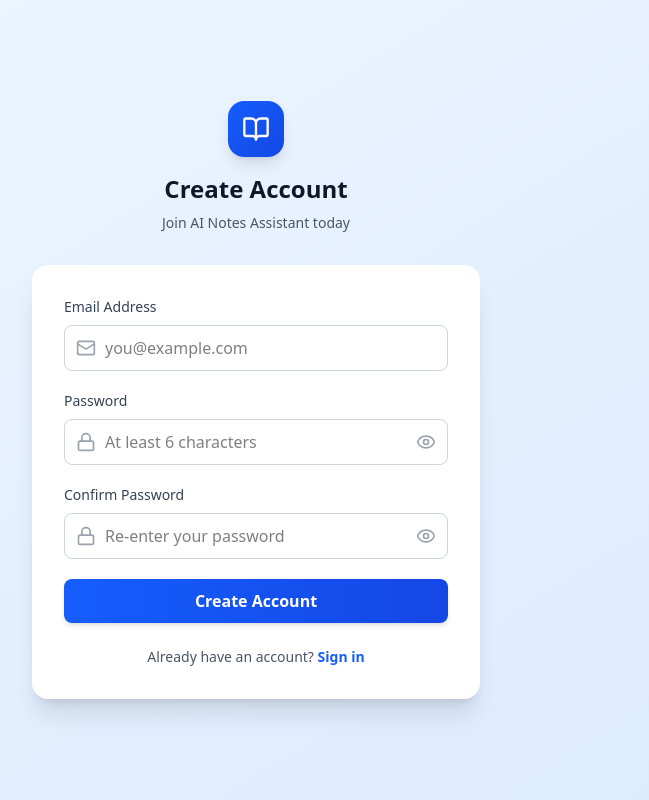
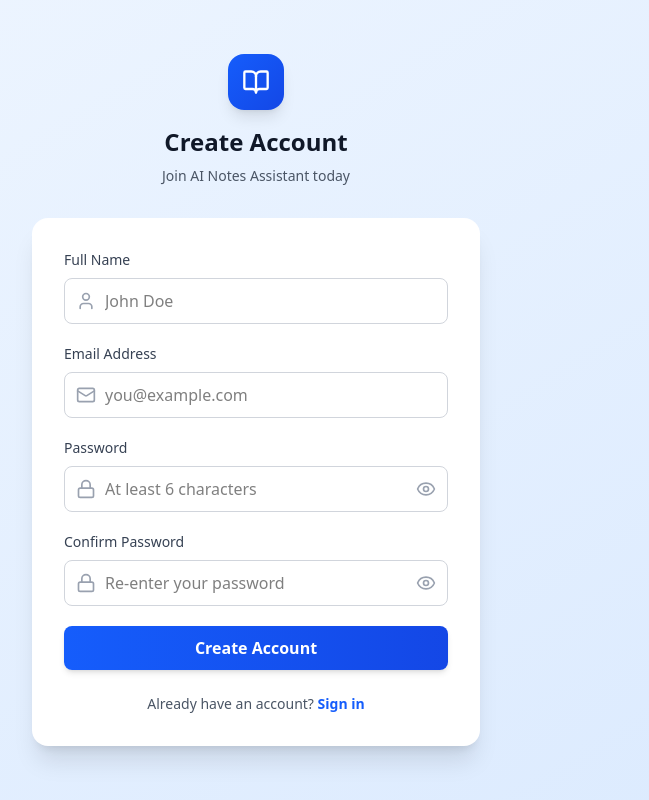
Before and after one commit to o1-spec/note-assist, a Next.js app: page /auth/register in a window 1280 px wide. Shown: the whole page, without its empty margins (384-1033 px from the left). Built offline with nearby package versions, Linux system fonts and the light colour scheme.

Commit message:
added read me

```diff
--- a/src/app/api/auth/register/route.ts
+++ b/src/app/api/auth/register/route.ts
@@ -3,10 +3,9 @@ import bcrypt from 'bcryptjs';
 import connectToDatabase from '@/lib/mongodb';
 import User from '@/models/User';
 
-
 export async function POST(req: NextRequest) {
   try {
-    const { email, password } = await req.json();
+    const { name, email, password } = await req.json();
 
     await connectToDatabase();
 
@@ -16,7 +15,7 @@ export async function POST(req: NextRequest) {
     }
 
     const hashedPassword = await bcrypt.hash(password, 12);
-    const user = new User({ email, password: hashedPassword });
+    const user = new User({ name, email, password: hashedPassword });
     await user.save();
 
     return NextResponse.json({ message: 'User created successfully' }, { status: 201 });
--- a/src/app/auth/register/page.tsx
+++ b/src/app/auth/register/page.tsx
@@ -2,11 +2,12 @@
 
 import { useState } from "react";
 import { useRouter } from "next/navigation";
-import { BookOpen, Mail, Lock, AlertCircle, Eye, EyeOff } from "lucide-react";
+import { BookOpen, Mail, Lock, AlertCircle, Eye, EyeOff, User } from "lucide-react";
 import Link from "next/link";
 import toast from "react-hot-toast";
 
 export default function Register() {
+  const [name, setName] = useState("");
   const [email, setEmail] = useState("");
   const [password, setPassword] = useState("");
   const [confirmPassword, setConfirmPassword] = useState("");
@@ -37,7 +38,7 @@ export default function Register() {
     const res = await fetch("/api/auth/register", {
       method: "POST",
       headers: { "Content-Type": "application/json" },
-      body: JSON.stringify({ email, password }),
+      body: JSON.stringify({ name, email, password }),
     });
 
     if (res.ok) {
@@ -68,6 +69,29 @@ export default function Register() {
         {/* Register Form */}
         <div className="bg-white rounded-2xl shadow-xl p-6 sm:p-8">
           <form onSubmit={handleSubmit} className="space-y-5">
+            <div>
+              <label
+                htmlFor="name"
+                className="block text-sm font-medium text-gray-700 mb-2"
+              >
+                Full Name
+              </label>
+              <div className="relative">
+                <div className="absolute inset-y-0 left-0 pl-3 flex items-center pointer-events-none">
+                  <User className="h-5 w-5 text-gray-400" />
+                </div>
+                <input
+                  type="text"
+                  id="name"
+                  value={name}
+                  onChange={(e) => setName(e.target.value)}
+                  required
+                  className="block w-full pl-10 pr-3 py-2.5 border border-gray-300 rounded-lg focus:ring-2 focus:ring-blue-500 focus:border-blue-500 transition-colors"
+                  placeholder="John Doe"
+                />
+              </div>
+            </div>
+
             <div>
               <label
                 htmlFor="email"
@@ -190,4 +214,4 @@ export default function Register() {
       </div>
     </div>
   );
-}``
+}
--- a/src/app/dashboard/page.tsx
+++ b/src/app/dashboard/page.tsx
@@ -3,7 +3,7 @@
 import { useSession, signOut } from 'next-auth/react';
 import { useRouter } from 'next/navigation';
 import { useEffect, useState } from 'react';
-import { FileText, MessageSquare, Mic, Volume2, LogOut, Sparkles, BookOpen, Loader2 } from 'lucide-react';
+import { FileText, MessageSquare, Mic, Volume2, LogOut, Sparkles, BookOpen, Loader2, X } from 'lucide-react';
 import toast from 'react-hot-toast';
 
 export default function Dashboard() {
@@ -16,6 +16,7 @@ export default function Dashboard() {
   const [question, setQuestion] = useState('');
   const [loading, setLoading] = useState(false);
   const [isListening, setIsListening] = useState(false);
+  const [showLogoutDialog, setShowLogoutDialog] = useState(false);
 
   useEffect(() => {
     if (status === 'unauthenticated') {
@@ -148,8 +149,47 @@ export default function Dashboard() {
     }
   };
 
+  const handleLogout = () => {
+    signOut({ callbackUrl: '/' });
+    toast.success('Logged out successfully');
+  };
+
   return (
     <div className="min-h-screen bg-linear-to-br from-blue-50 to-blue-100">
+      {/* Logout Confirmation Dialog */}
+      {showLogoutDialog && (
+        <div className="fixed inset-0 bg-black bg-opacity-50 flex items-center justify-center z-50 p-4">
+          <div className="bg-white rounded-2xl shadow-xl max-w-md w-full p-6">
+            <div className="flex justify-between items-start mb-4">
+              <h3 className="text-xl font-semibold text-gray-900">Confirm Logout</h3>
+              <button
+                onClick={() => setShowLogoutDialog(false)}
+                className="text-gray-400 hover:text-gray-600 transition-colors"
+              >
+                <X className="w-5 h-5" />
+              </button>
+            </div>
+            <p className="text-gray-600 mb-6">
+              Are you sure you want to log out? Any unsaved work will be lost.
+            </p>
+            <div className="flex gap-3">
+              <button
+                onClick={() => setShowLogoutDialog(false)}
+                className="flex-1 px-4 py-2.5 border border-gray-300 text-gray-700 rounded-lg hover:bg-gray-50 transition-colors font-medium"
+              >
+                Cancel
+              </button>
+              <button
+                onClick={handleLogout}
+                className="flex-1 px-4 py-2.5 bg-red-600 text-white rounded-lg hover:bg-red-700 transition-colors font-medium"
+              >
+                Logout
+              </button>
+            </div>
+          </div>
+        </div>
+      )}
+
       {/* Header */}
       <header className="bg-white shadow-sm border-b border-gray-200">
         <div className="max-w-7xl mx-auto px-4 sm:px-6 lg:px-8 py-4">
@@ -159,12 +199,12 @@ export default function Dashboard() {
                 <BookOpen className="w-5 h-5 text-white" />
               </div>
               <div>
-                <h1 className="text-xl font-bold text-gray-900">AI Notes Assistant</h1>
+                <h1 className="text-xl font-bold text-gray-900">Welcome, {session?.user?.name || 'User'}</h1>
                 <p className="text-xs text-gray-500">{session?.user?.email}</p>
               </div>
             </div>
             <button
-              onClick={() => signOut({ callbackUrl: '/' })}
+              onClick={() => setShowLogoutDialog(true)}
               className="flex items-center space-x-2 bg-red-50 text-red-600 px-4 py-2 rounded-lg hover:bg-red-100 transition-colors"
             >
               <LogOut className="w-4 h-4" />
--- a/src/models/User.ts
+++ b/src/models/User.ts
@@ -1,6 +1,10 @@
 import mongoose from 'mongoose';
 
 const UserSchema = new mongoose.Schema({
+  name: {
+    type: String,
+    required: true,
+  },
   email: {
     type: String,
     required: true,
```
